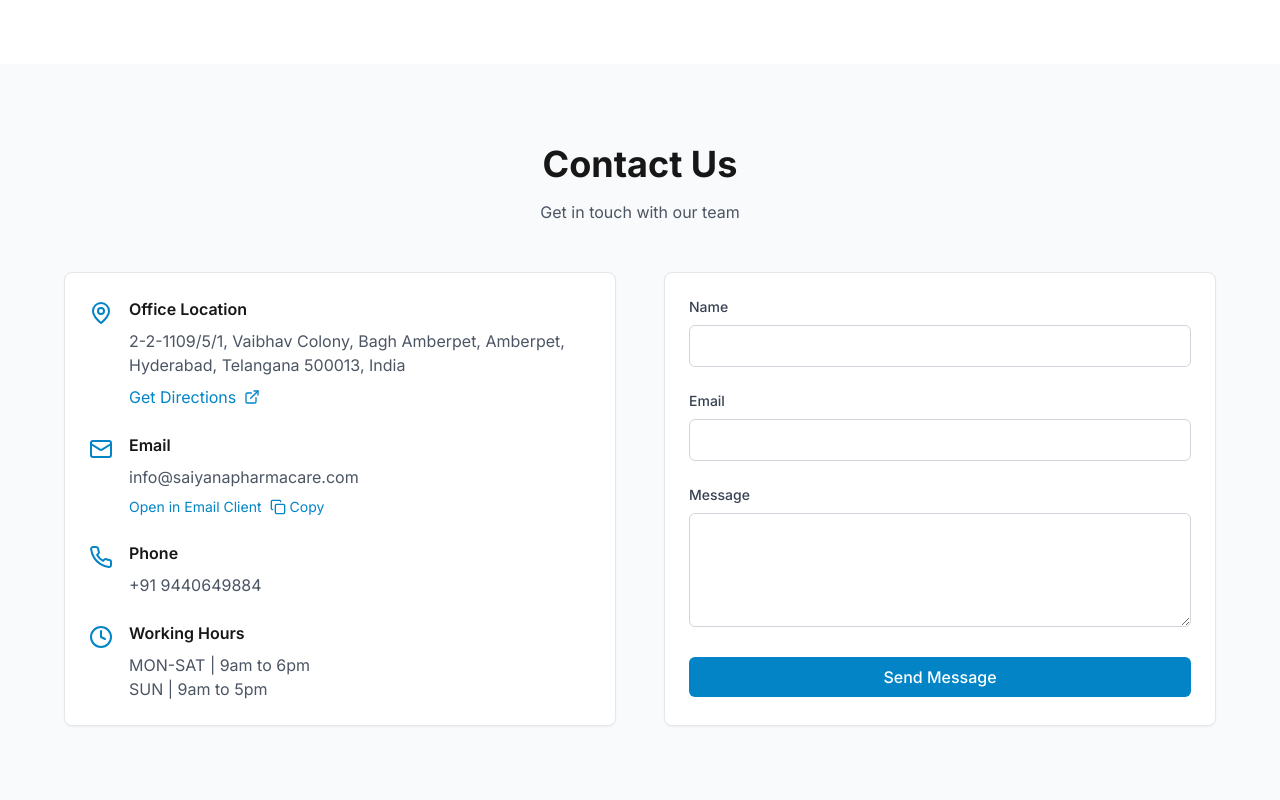
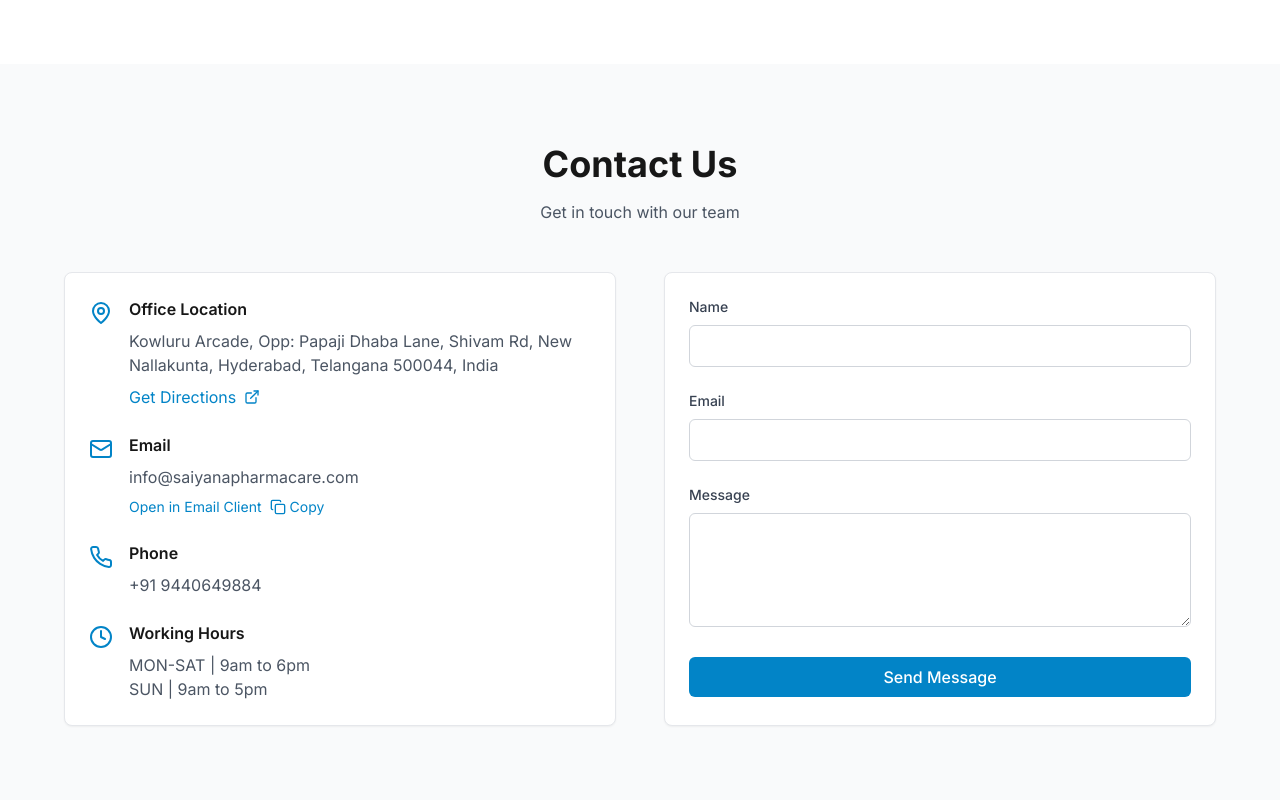
Before and after one commit to Abhinav-Kotta/saiyana-warehouse, a Next.js app in the folder logistics-website/: page /contact in a window 1280 px wide. Shown: the top 800 px of the page. Built offline with nearby package versions, Linux system fonts and the light colour scheme.

Commit message:
changed location

```diff
--- a/logistics-website/src/app/contact/page.tsx
+++ b/logistics-website/src/app/contact/page.tsx
@@ -17,7 +17,7 @@ export default function ContactPage() {
 
   const emailAddress = 'info@saiyanapharmacare.com';
   const phoneNumber = '+91 9440649884';
-  const address = '2-2-1109/5/1, Vaibhav Colony, Bagh Amberpet, Amberpet, Hyderabad, Telangana 500013, India';
+  const address = 'Kowluru Arcade, Opp: Papaji Dhaba Lane, Shivam Rd, New Nallakunta, Hyderabad, Telangana 500044, India';
   const googleMapsUrl = 'https://www.google.com/maps/search/?api=1&query=Saiyana+Pharmacare+Hyderabad';
 
   const handleCopyEmail = async () => {
```
